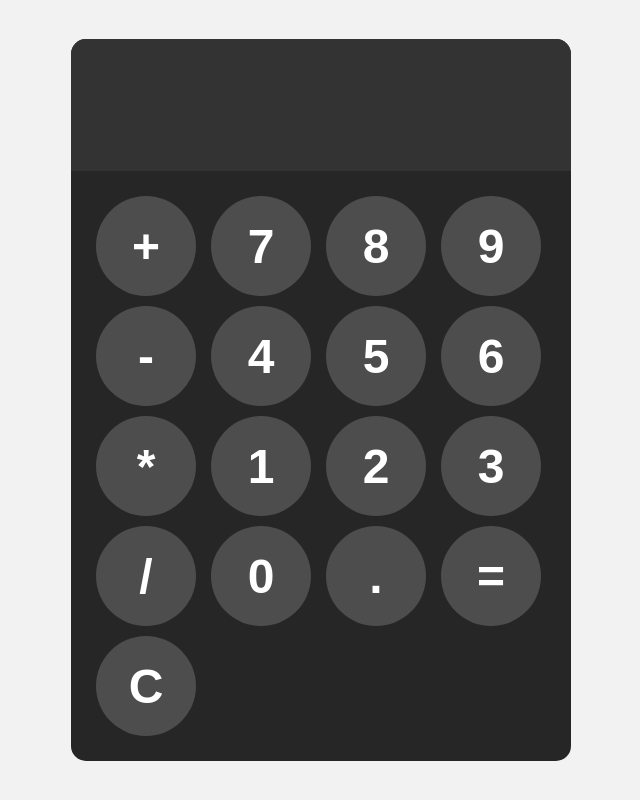
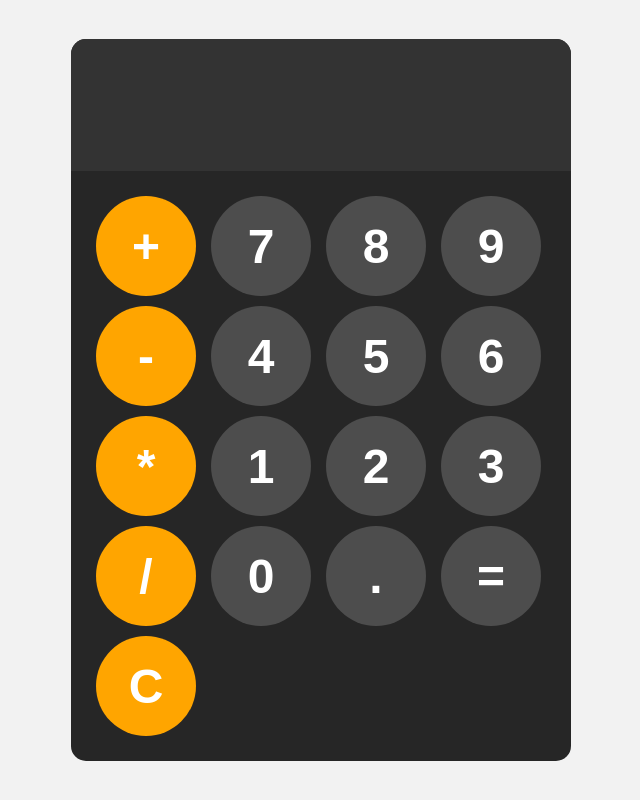
Before and after one commit to callecandelier-maker/Calculator, a website built with webpack: page index.html in a window 1280 px wide. Shown: the whole page, without its empty margins (319-959 px from the left). Built offline with nearby package versions, Linux system fonts and the light colour scheme.

Commit message:
changed colour leftside buttons

```diff
--- a/css/style.css
+++ b/css/style.css
@@ -52,3 +52,9 @@ button:hover{
 button:active{
   background-color: hsl(0, 0%, 50%);
 }
+.orange{
+  background-color:orange;
+}
+.orange:hover{
+  background-color: #ffb733; /* darkorange */
+}
--- a/index.html
+++ b/index.html
@@ -34,26 +34,26 @@
     <!-- i knappen sätter vi in atributet onclick"", där vi  markerar en funktion med
     en parameter för att kunna mata in ett arguemnt - vad som ska hända när vi trycker
     på knappen. Funktionaliteten skapar vi sedan i Javascript -->
-    <button onclick="appendToDisplay('+')">+</button>
+    <button onclick="appendToDisplay('+')" class="orange">+</button>
     <button onclick="appendToDisplay('7')">7</button>
     <button onclick="appendToDisplay('8')">8</button>
     <button onclick="appendToDisplay('9')">9</button>
-    <button onclick="appendToDisplay('-')">-</button>
+    <button onclick="appendToDisplay('-')" class="orange">-</button>
     <button onclick="appendToDisplay('4')">4</button>
     <button onclick="appendToDisplay('5')">5</button>
     <button onclick="appendToDisplay('6')">6</button>
-    <button onclick="appendToDisplay('*')">*</button>
+    <button onclick="appendToDisplay('*')" class="orange">*</button>
     <button onclick="appendToDisplay('1')">1</button>
     <button onclick="appendToDisplay('2')">2</button>
     <button onclick="appendToDisplay('3')">3</button>
-    <button onclick="appendToDisplay('/')">/</button>
+    <button onclick="appendToDisplay('/')" class="orange">/</button>
     <button onclick="appendToDisplay('0')">0</button>
     <button onclick="appendToDisplay('.')">.</button>
 
     <!-- funktion för att räkna ihop siffrorna som matas in-->
     <button onclick="calculate()">=</button>
     <!-- funktion för att clear:a displayen-->
-    <button onclick="clearDisplay()">C</button>
+    <button onclick="clearDisplay()" class="orange">C</button>
   </div>
 </div>
 
```
